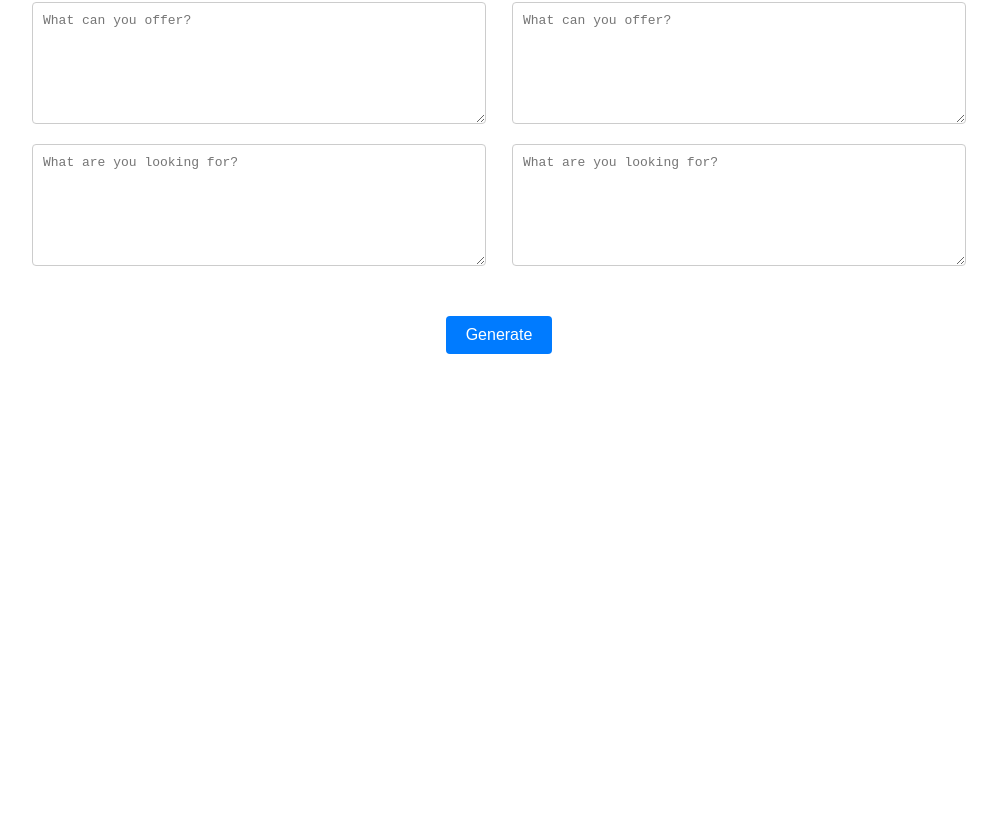
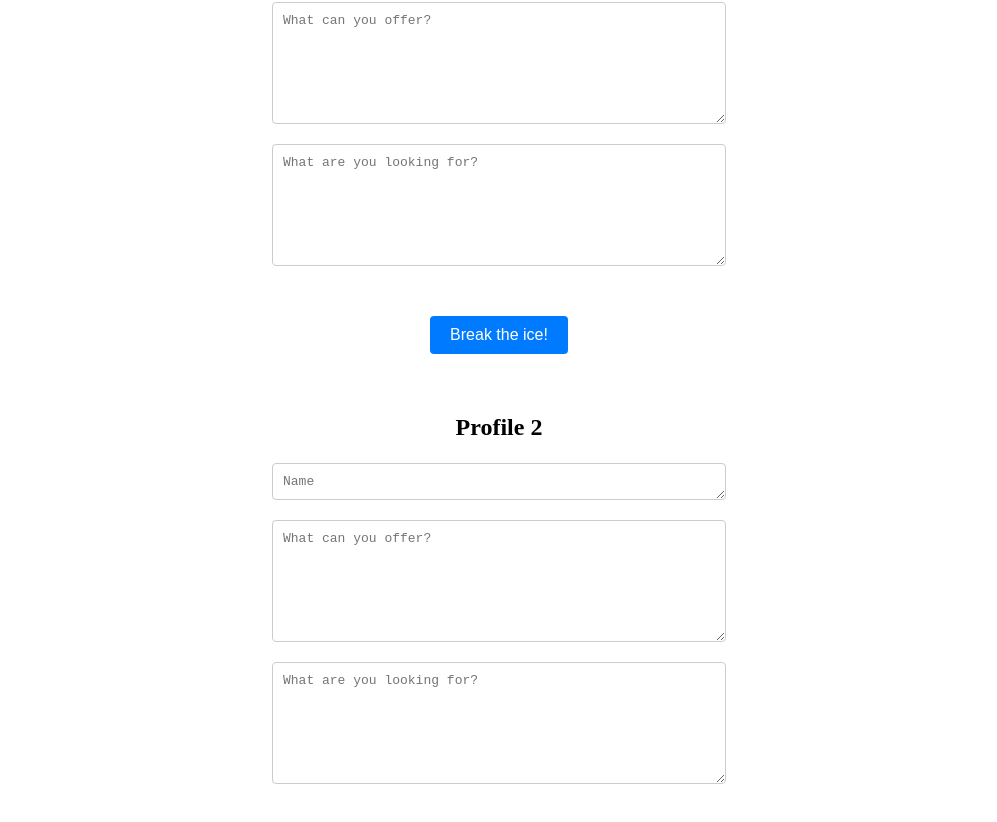
Before and after one commit to z-academy/sociallybutterfly-fe, a React (Create React App) app: page / in a window 1280 px wide. Shown: the part 488-1310 px from the top of the page, without its empty margins (141-1138 px from the left). Before the commit the page ends 870 px from the top, so only its background shows below. Built offline with nearby package versions, Linux system fonts and the light colour scheme.

Commit message:
update the style of it

```diff
--- a/src/App.js
+++ b/src/App.js
@@ -32,6 +32,7 @@ const ProfilesContainer = styled.div`
   display: flex;
   flex-wrap: wrap;
   justify-content: space-around;
+  align-items: flex-start;
 
   @media (max-width: 768px) {
     flex-direction: column;
@@ -92,18 +93,32 @@ const Button = styled.button`
   }
 `;
 
-const DisplayArea = styled.div`
-  width: 80%;
-  max-width: 600px;
+const DisplayContainer = styled.div`
+  width: 45%;
   padding: 20px;
-  margin-top: 20px;
-  margin-bottom: 40px;
+  margin: auto 0;
+  background-color: #f9f9f9;
   border: 1px solid #ccc;
   border-radius: 4px;
-  background-color: #f9f9f9;
   font-size: 1em;
   line-height: 1.5em;
   white-space: pre-wrap;
+
+  @media (max-width: 768px) {
+    width: 80%;
+  }
+`;
+
+const RowContainer = styled.div`
+  width: 100%;
+  display: flex;
+  justify-content: space-between;
+  align-items: flex-start;
+
+  @media (max-width: 768px) {
+    flex-direction: column;
+    align-items: center;
+  }
 `;
 
 export default function App() {
@@ -117,20 +132,26 @@ export default function App() {
     offer: "",
     lookingFor: "",
   });
-  const [displayInfo, setDisplayInfo] = useState("");
+  const [displayInfo, setDisplayInfo] = useState({
+    profile1: "",
+    profile2: "",
+  });
 
   const handleGenerate = () => {
-    setDisplayInfo(`
+    setDisplayInfo({
+      profile1: `
         Profile 1:
         Name: ${profile1.name}
         Offer: ${profile1.offer}
         Looking For: ${profile1.lookingFor}
-
+      `,
+      profile2: `
         Profile 2:
         Name: ${profile2.name}
         Offer: ${profile2.offer}
         Looking For: ${profile2.lookingFor}
-    `);
+      `,
+    });
   };
 
   return (
@@ -140,13 +161,16 @@ export default function App() {
       <SubTitle>
         <i>Effortless and engaging in-person networking.</i>
       </SubTitle>
+      <RowContainer>
         <ProfilesContainer>
           <ProfileContainer>
             <ProfileTitle>Profile 1</ProfileTitle>
             <TextAreaName
               placeholder="Name"
               value={profile1.name}
-            onChange={(e) => setProfile1({ ...profile1, name: e.target.value })}
+              onChange={(e) =>
+                setProfile1({ ...profile1, name: e.target.value })
+              }
             />
             <TextArea
               placeholder="What can you offer?"
@@ -163,12 +187,22 @@ export default function App() {
               }
             />
           </ProfileContainer>
+          {displayInfo.profile1 && (
+            <DisplayContainer>{displayInfo.profile1}</DisplayContainer>
+          )}
+        </ProfilesContainer>
+      </RowContainer>
+      <Button onClick={handleGenerate}>Break the ice!</Button>
+      <RowContainer>
+        <ProfilesContainer>
           <ProfileContainer>
             <ProfileTitle>Profile 2</ProfileTitle>
             <TextAreaName
               placeholder="Name"
               value={profile2.name}
-            onChange={(e) => setProfile2({ ...profile2, name: e.target.value })}
+              onChange={(e) =>
+                setProfile2({ ...profile2, name: e.target.value })
+              }
             />
             <TextArea
               placeholder="What can you offer?"
@@ -185,9 +219,11 @@ export default function App() {
               }
             />
           </ProfileContainer>
+          {displayInfo.profile2 && (
+            <DisplayContainer>{displayInfo.profile2}</DisplayContainer>
+          )}
         </ProfilesContainer>
-      <Button onClick={handleGenerate}>Generate</Button>
-      {displayInfo && <DisplayArea>{displayInfo}</DisplayArea>}
+      </RowContainer>
     </Container>
   );
 }
```
Lines whose indentation alone changed are shown as unchanged.
